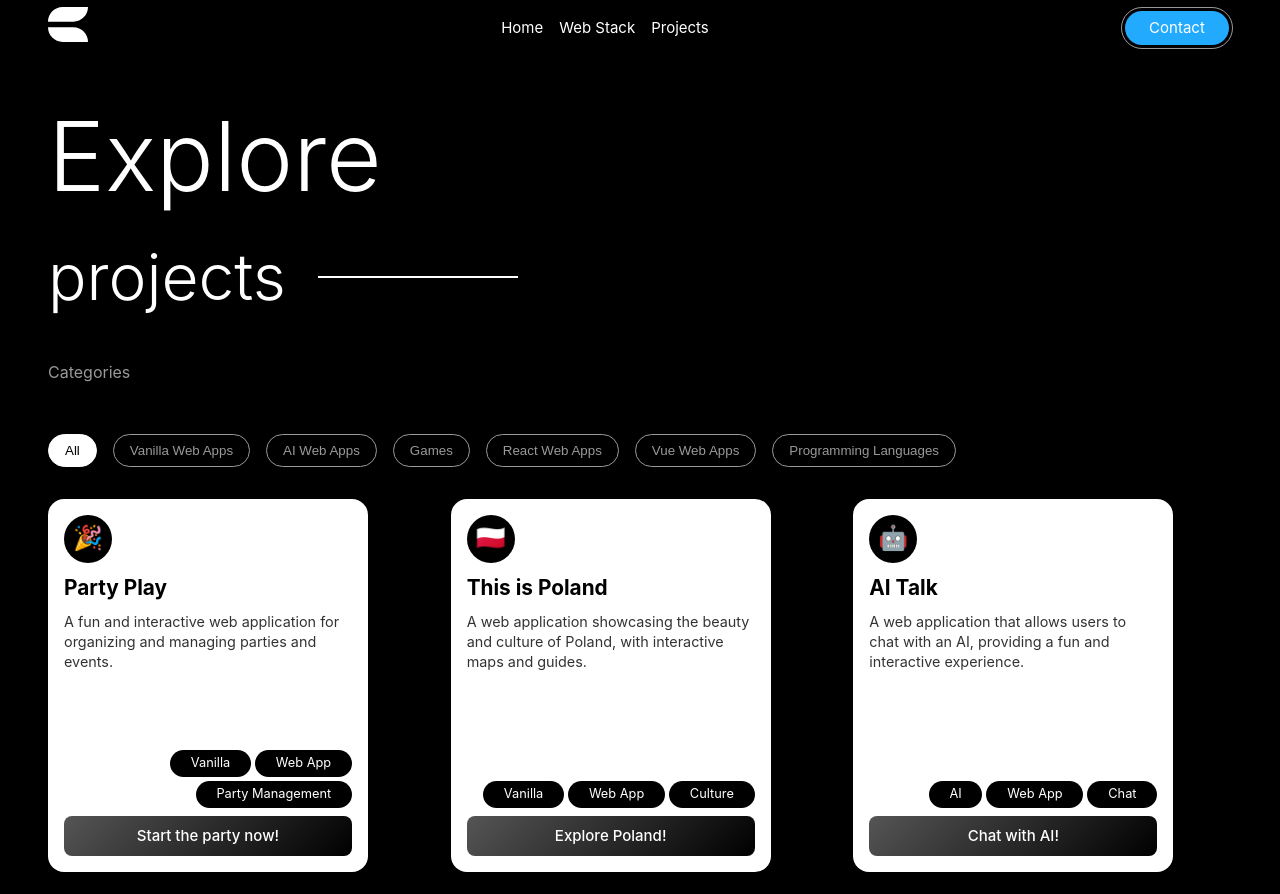
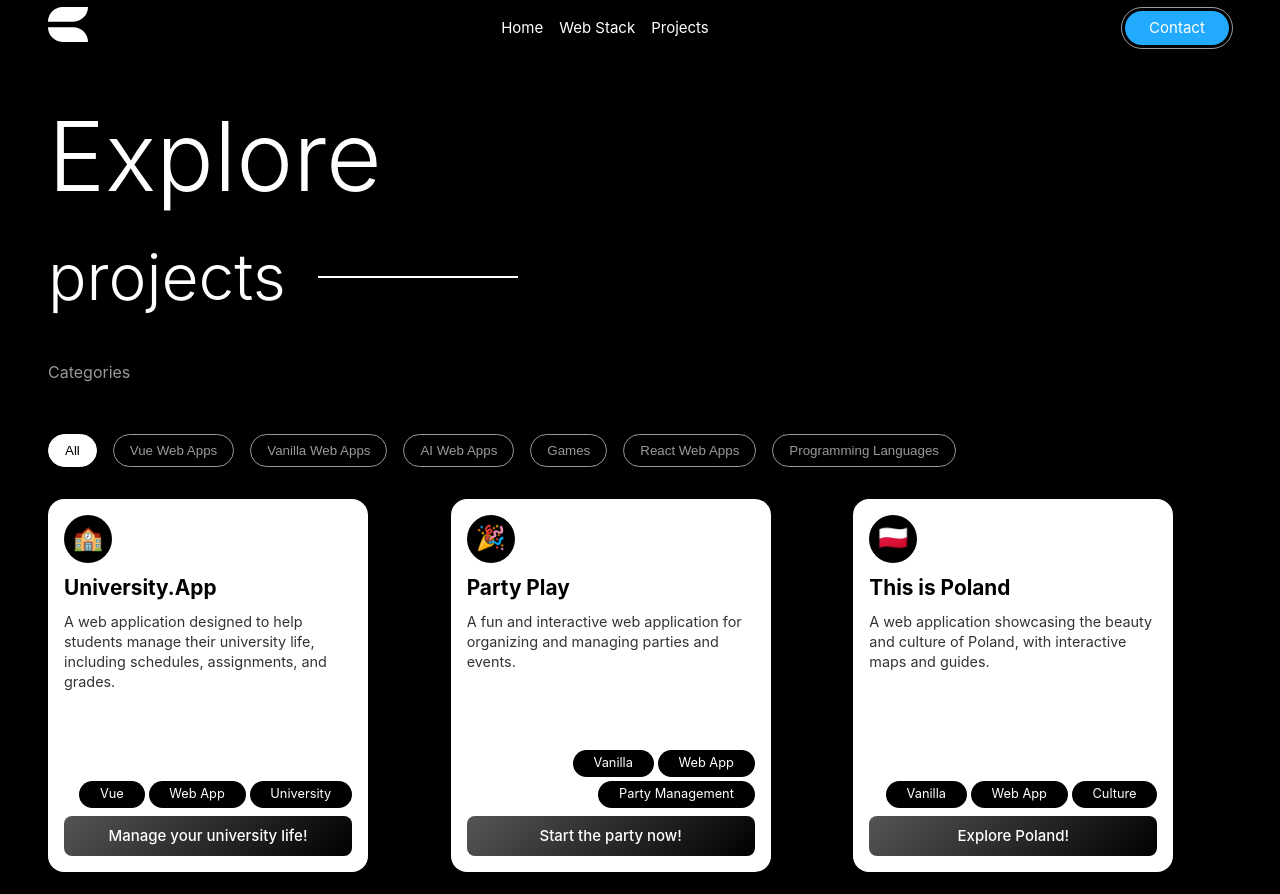
Before and after one commit to foxxo-dev/foxxoportfolio, a Vue app: page /projects in a window 1280 px wide. Shown: the top 894 px of the page. Built offline with nearby package versions, Linux system fonts and the light colour scheme.

Commit message:
addeduniverccityapp

```diff
--- a/src/views/Projects.vue
+++ b/src/views/Projects.vue
@@ -54,6 +54,16 @@ export default {
     return {
       currentFilter: 'all',
       webStackData: [
+        {
+          name: 'University.App',
+          icon: '🏫',
+          description:
+            'A web application designed to help students manage their university life, including schedules, assignments, and grades.',
+          tags: ['Vue', 'Web App', 'University'],
+          category: 'Vue Web Apps',
+          href: 'https://university-app.foxxo.app',
+          special: 'Manage your university life!',
+        },
         {
           name: 'Party Play',
           icon: '🎉',
```
